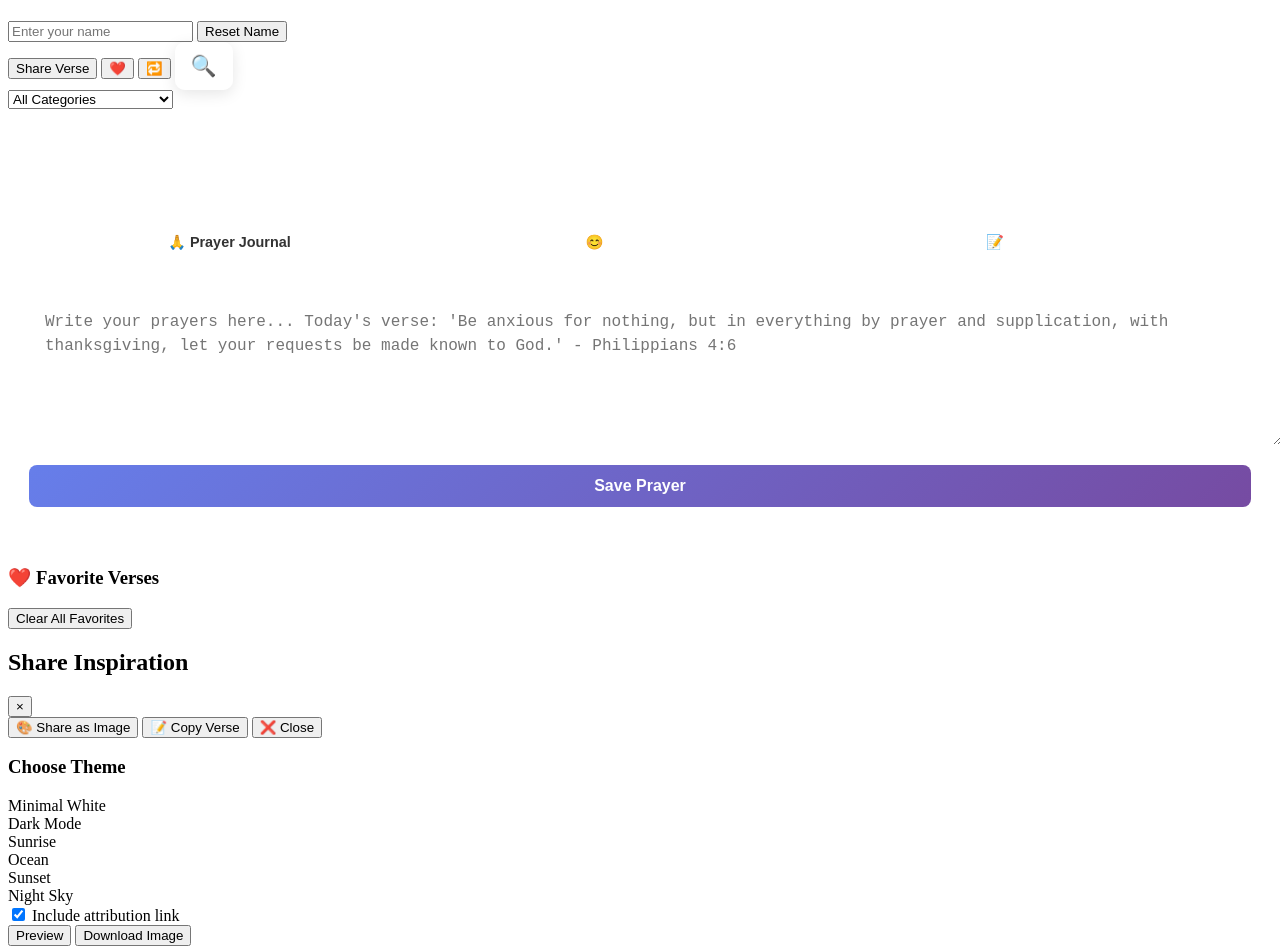
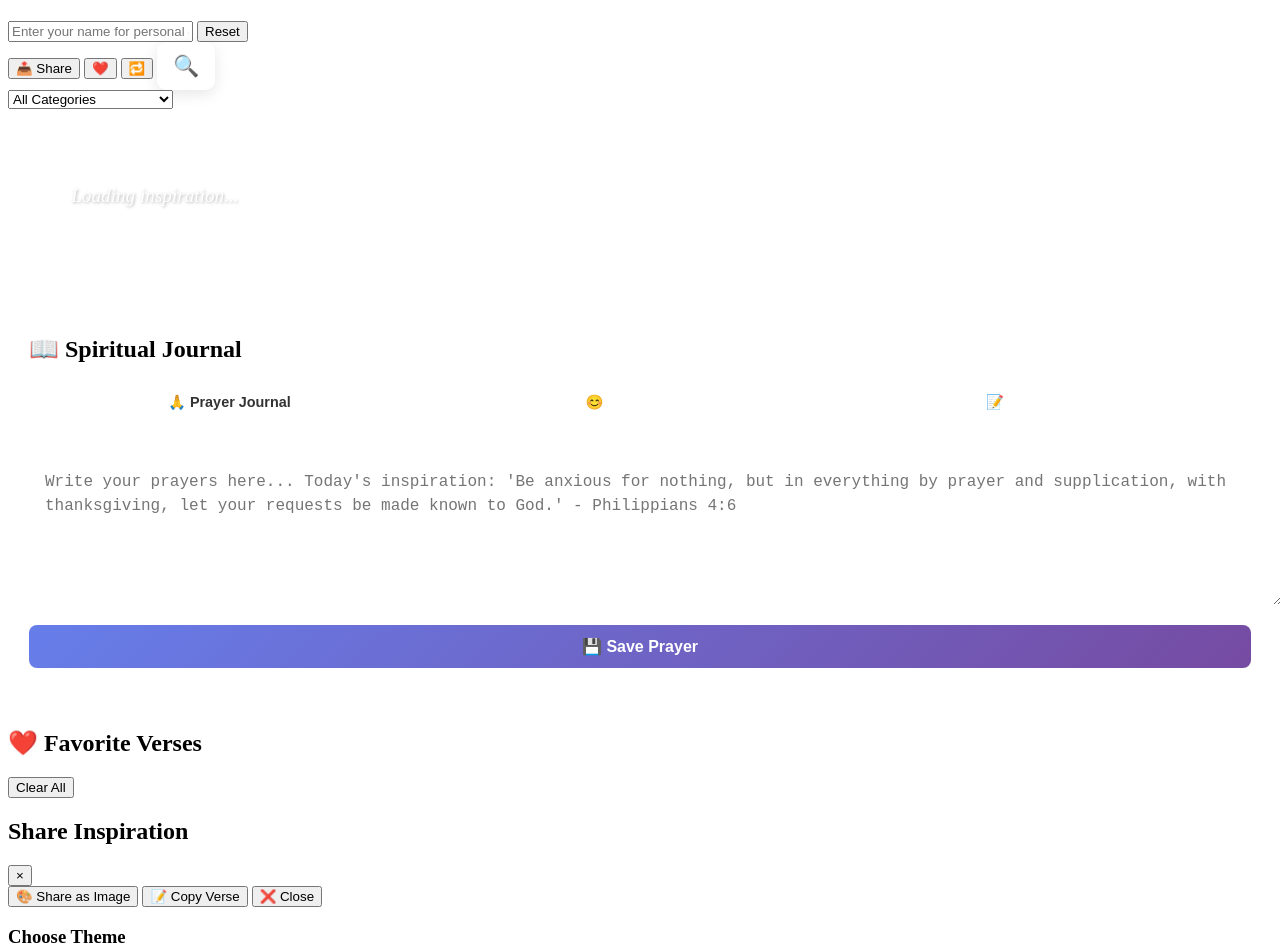
Before and after one commit to mashifmj-prog/greeter-bible-dev2, a plain HTML site: page index.html in a window 1280 px wide. Shown: the top 951 px of the page. Drawn offline with Linux system fonts and the light colour scheme.

Commit message:
Update index.html

```diff
--- a/index.html
+++ b/index.html
@@ -3,30 +3,54 @@
 <head>
   <meta charset="UTF-8">
   <meta name="viewport" content="width=device-width, initial-scale=1.0">
-  <title>Greeter Bible App</title>
-  <link rel="stylesheet" href="style.css?v=1.3">
+  <title>Greeter Bible App - Daily Inspiration</title>
+  <link rel="stylesheet" href="style.css?v=1.4">
+  <link href="https://fonts.googleapis.com/css2?family=Inter:wght@300;400;500;600;700&family=Playfair+Display:wght@400;500;600&display=swap" rel="stylesheet">
 </head>
 <body>
+  <div class="app-background"></div>
+
   <div class="container">
+    <!-- Header Section -->
+    <header class="app-header">
       <h1 id="greeting">
-      <span id="icon"></span>
-      <span id="text"></span>
+        <span id="icon" class="greeting-icon"></span>
+        <span id="text" class="greeting-text"></span>
       </h1>
+    </header>
 
-    <input type="text" id="nameInput" placeholder="Enter your name" />
-    <button id="resetButton">Reset Name</button>
+    <!-- User Section -->
+    <section class="user-section">
+      <div class="input-group">
+        <input type="text" id="nameInput" placeholder="Enter your name for personal greetings" />
+        <button id="resetButton" class="reset-btn">Reset</button>
+      </div>
+    </section>
 
-    <!-- Controls Container -->
+    <!-- Main Controls -->
+    <section class="controls-section">
       <div class="controls-container">
-      <button id="shareButton" class="share-btn">Share Verse</button>
-      <button id="favoriteButton" class="favorite-btn">❤️</button>
-      <button id="nextVerseButton" class="next-btn">🔁</button>
-      <button id="searchButton" class="search-btn">🔍</button>
+        <button id="shareButton" class="control-btn share-btn">
+          <span class="btn-icon">📤</span>
+          <span class="btn-text">Share</span>
+        </button>
+
+        <button id="favoriteButton" class="control-btn favorite-btn">
+          <span class="btn-icon">❤️</span>
+        </button>
+
+        <button id="nextVerseButton" class="control-btn next-btn">
+          <span class="btn-icon">🔁</span>
+        </button>
+
+        <button id="searchButton" class="control-btn search-btn">
+          <span class="btn-icon">🔍</span>
+        </button>
       </div>
 
       <!-- Category Filter -->
       <div class="category-filter">
-      <select id="verseCategory">
+        <select id="verseCategory" class="category-select">
           <option value="all">All Categories</option>
           <option value="hope">Hope & Encouragement</option>
           <option value="peace">Peace & Comfort</option>
@@ -38,46 +62,86 @@
           <option value="guidance">Guidance & Wisdom</option>
         </select>
       </div>
+    </section>
 
-    <div id="verse" class="verse-container"></div>
-    <p id="clock"></p>
+    <!-- Verse Display -->
+    <section class="verse-section">
+      <div id="verse" class="verse-container">
+        <div class="verse-loading">Loading inspiration...</div>
+      </div>
+    </section>
+
+    <!-- Time Display -->
+    <section class="time-section">
+      <div id="clock" class="clock-display"></div>
+    </section>
 
     <!-- Prayer & Journal Section -->
-    <div class="journal-section">
+    <section class="journal-section">
+      <div class="section-header">
+        <h2>📖 Spiritual Journal</h2>
+      </div>
+
       <div class="journal-tabs">
-        <button class="journal-tab active" data-tab="prayer">🙏 Prayer Journal</button>
-        <button class="journal-tab" data-tab="gratitude">😊 Gratitude Log</button>
-        <button class="journal-tab" data-tab="requests">📝 Prayer Requests</button>
+        <button class="journal-tab active" data-tab="prayer">
+          <span class="tab-icon">🙏</span>
+          <span class="tab-text">Prayer Journal</span>
+        </button>
+        <button class="journal-tab" data-tab="gratitude">
+          <span class="tab-icon">😊</span>
+          <span class="tab-text">Gratitude Log</span>
+        </button>
+        <button class="journal-tab" data-tab="requests">
+          <span class="tab-icon">📝</span>
+          <span class="tab-text">Prayer Requests</span>
+        </button>
       </div>
 
       <!-- Prayer Journal -->
       <div id="prayer-tab" class="journal-tab-content active">
-        <textarea id="prayerEntry" placeholder="Write your prayers here... Today's verse: 'Be anxious for nothing, but in everything by prayer and supplication, with thanksgiving, let your requests be made known to God.' - Philippians 4:6"></textarea>
-        <button id="savePrayer" class="save-btn">Save Prayer</button>
+        <div class="journal-input-container">
+          <textarea id="prayerEntry" placeholder="Write your prayers here... Today's inspiration: 'Be anxious for nothing, but in everything by prayer and supplication, with thanksgiving, let your requests be made known to God.' - Philippians 4:6"></textarea>
+          <button id="savePrayer" class="save-btn">
+            <span class="btn-icon">💾</span>
+            Save Prayer
+          </button>
+        </div>
         <div id="prayerHistory" class="journal-history"></div>
       </div>
 
       <!-- Gratitude Log -->
       <div id="gratitude-tab" class="journal-tab-content">
-        <textarea id="gratitudeEntry" placeholder="What are you thankful for today?"></textarea>
-        <button id="saveGratitude" class="save-btn">Save Gratitude</button>
+        <div class="journal-input-container">
+          <textarea id="gratitudeEntry" placeholder="What are you thankful for today? Count your blessings and write them here..."></textarea>
+          <button id="saveGratitude" class="save-btn">
+            <span class="btn-icon">💾</span>
+            Save Gratitude
+          </button>
+        </div>
         <div id="gratitudeHistory" class="journal-history"></div>
       </div>
 
       <!-- Prayer Requests -->
       <div id="requests-tab" class="journal-tab-content">
-        <textarea id="prayerRequest" placeholder="Enter your prayer requests..."></textarea>
-        <button id="addRequest" class="save-btn">Add Request</button>
+        <div class="journal-input-container">
+          <textarea id="prayerRequest" placeholder="Enter your prayer requests... Share what's on your heart."></textarea>
+          <button id="addRequest" class="save-btn">
+            <span class="btn-icon">➕</span>
+            Add Request
+          </button>
+        </div>
         <div id="requestsList" class="requests-list"></div>
       </div>
-    </div>
+    </section>
 
     <!-- Favorites Section -->
-    <div id="favoritesSection" class="favorites-section">
-      <h3>❤️ Favorite Verses</h3>
+    <section class="favorites-section">
+      <div class="section-header">
+        <h2>❤️ Favorite Verses</h2>
+        <button id="clearFavorites" class="clear-favorites-btn">Clear All</button>
+      </div>
       <div id="favoritesList" class="favorites-list"></div>
-      <button id="clearFavorites" class="clear-favorites-btn">Clear All Favorites</button>
-    </div>
+    </section>
   </div>
 
   <!-- Sharing Modal -->
@@ -171,6 +235,6 @@
     </div>
   </div>
 
-  <script src="script.js?v=1.3"></script>
+  <script src="script.js?v=1.4"></script>
 </body>
 </html>
```
Lines whose indentation alone changed are shown as unchanged.
